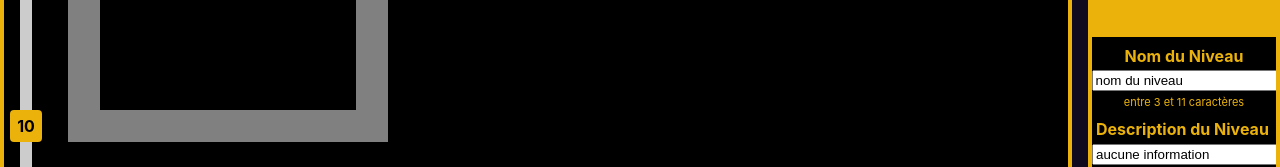
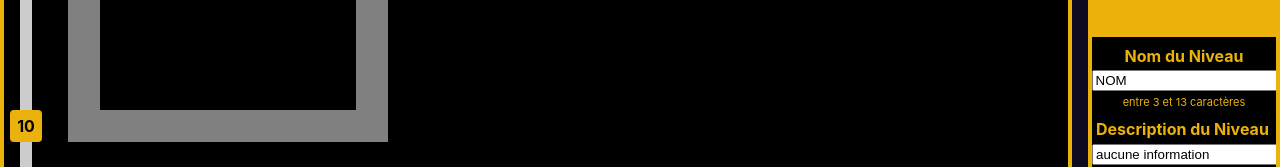
Before and after one commit to stinkyFerret01/Buzzle_frontend, a React (Create React App) app: page /editor in a window 1280 px wide. Shown: the part 246-413 px from the top of the page. Built offline with nearby package versions, Linux system fonts and the light colour scheme; no server answers.

Commit message:
safe save

```diff
--- a/src/components/editorPage.js
+++ b/src/components/editorPage.js
@@ -32,7 +32,7 @@ const EditorPage = ({
   const [oSelection, setOSelection] = useState("W");
   const [oMessage, setOMessage] = useState(["mur"]);
   const [base, setBase] = useState("loading");
-  const [lvlName, setLvlName] = useState("nom du niveau");
+  const [lvlName, setLvlName] = useState("NOM");
   const [lvlContext, setLvlContext] = useState("aucune information");
   const [editable, setEditable] = useState("not ready");
 
@@ -281,7 +281,7 @@ const EditorPage = ({
             setEditable("ready to be edited");
           }
         } else {
-          setEdited(["none", "nom du niveau", "aucune information"]);
+          setEdited(["none", "NOM", "aucune information"]);
           setEditable("not ready");
         }
       }
@@ -598,7 +598,7 @@ const EditorPage = ({
             value={lvlName}
             onChange={(event) => {
               let name = event.target.value;
-              if (name.length < 12) {
+              if (name.length < 14) {
                 setLvlName(event.target.value);
               }
             }}
@@ -607,7 +607,7 @@ const EditorPage = ({
             className="noHovText"
             style={{ fontSize: "11px", lineHeight: "1px" }}
           >
-            entre 3 et 11 caractères
+            entre 3 et 13 caractères
           </p>
         </div>
         <div className="levelContextSelect">
--- a/src/components/pos.js
+++ b/src/components/pos.js
@@ -250,7 +250,7 @@ const Pos = ({
     }
 
     setBase(newBase);
-    // setEditBase([base, lvlName]);
+    // setEditBase([base, lvlName, lvlContext]);
     setEditBase([newBase, lvlName, lvlContext]);
   };
 
```
